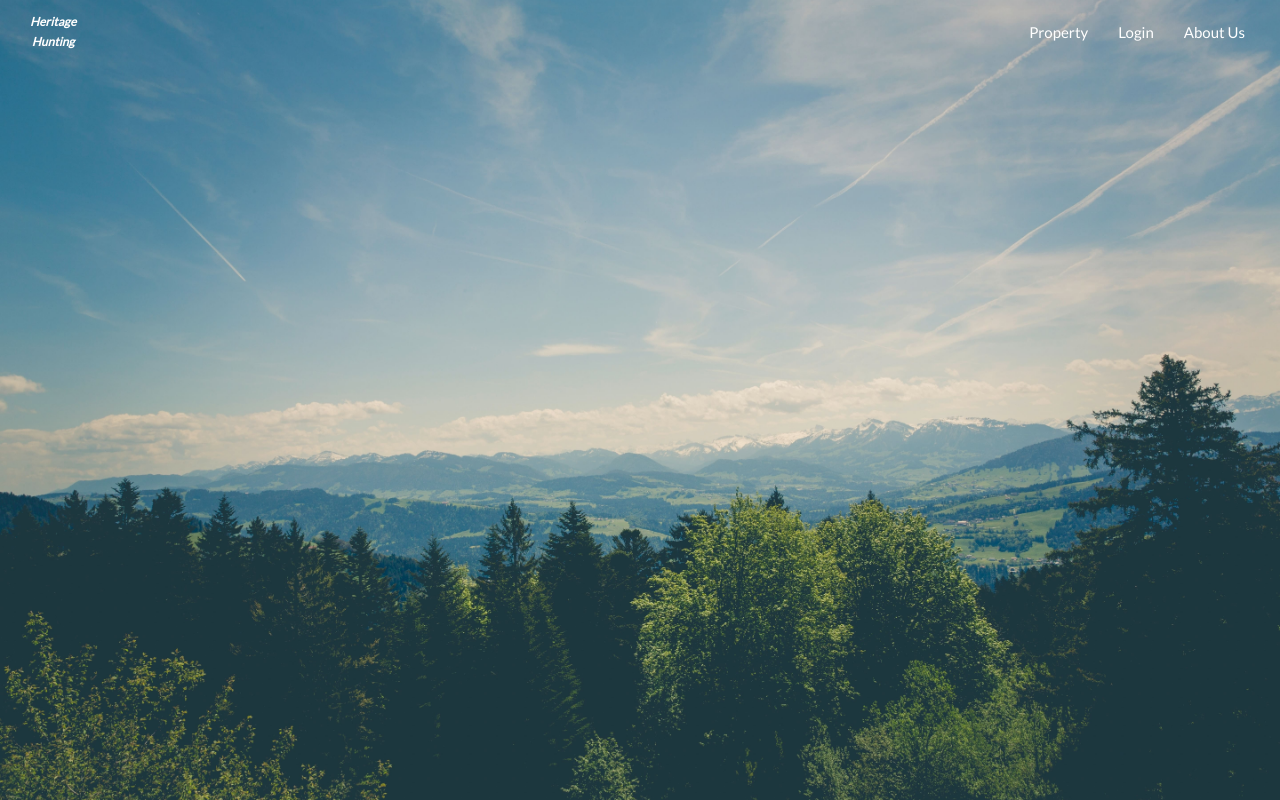
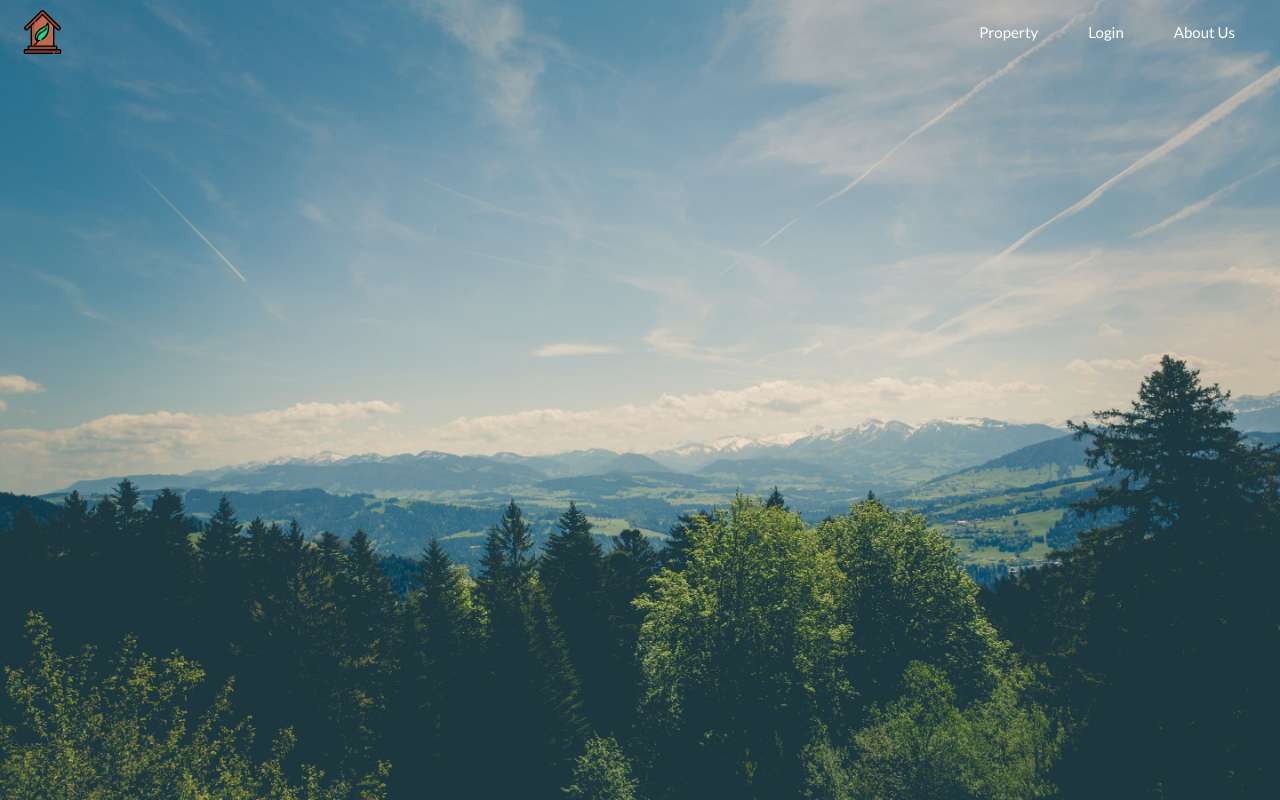
Before and after one commit to SusanGuy/booking-website-frontend, a React (Create React App) app: page / in a window 1280 px wide. Built offline with nearby package versions, Linux system fonts and the light colour scheme.

Commit message:
Style: Include temporary icon.

```diff
--- a/src/App.js
+++ b/src/App.js
@@ -1,30 +1,15 @@
-import React, { PureComponent } from 'react';
+import React from 'react';
 import './App.css';
 
 // Components
 import Routes from './routes';
-import PreLoader from './components/PreLoader';
 
-class App extends PureComponent {
-  state = {
-    isFullyLoaded: false,
-  };
-
-  componentDidMount() {
-    setTimeout(() => {
-      this.setState({
-        isFullyLoaded: true,
-      });
-    }, 1000);
-  }
-
-  render() {
-    const { isFullyLoaded } = this.state;
-
-    return (
-      <div className="App">{!isFullyLoaded ? <PreLoader /> : <Routes />}</div>
-    );
-  }
-}
+const App = () => {
+  return (
+    <div className="App">
+      <Routes />
+    </div>
+  );
+};
 
 export default App;
--- a/src/components/NavBar/index.js
+++ b/src/components/NavBar/index.js
@@ -4,15 +4,17 @@ import { Link } from 'react-router-dom';
 // Styles
 import './navbar.css';
 
+// Icons
+import icons from '../../shared/icons';
+
 const NavBar = () => {
   return (
     <nav className="NavBar">
       <div className="NavBar-wrapper">
         <Link to="/" className="NavBar--logo">
-          <span>Heritage</span>
-          <span>Hunting</span>
+          <img src={icons.ecoHome} alt="logo-eco" />
         </Link>
-        <ul id="nav-mobile" className="hide-on-med-and-down">
+        <ul id="nav-mobile" className="NavBar--menu hide-on-med-and-down">
           <li>
             <Link to="/property">Property</Link>
           </li>
--- a/src/components/NavBar/navbar.css
+++ b/src/components/NavBar/navbar.css
@@ -15,6 +15,7 @@
 
 .NavBar--logo {
     align-items: center;
+    color: var(--theme-main);
     display: flex;
     flex-direction: column;
     font-size: 12px;
@@ -28,3 +29,16 @@
     line-height: 20px;
     padding: 0 10px;
 }
+
+.NavBar--logo img {
+    height: 70%;
+}
+
+.NavBar--menu li {
+    padding: 0 10px;
+}
+
+.NavBar--menu a:hover {
+    background: rgba(0, 0, 0, 0);
+    border-bottom: 2px solid var(--theme-white);
+}
--- a/src/index.js
+++ b/src/index.js
@@ -2,6 +2,7 @@ import React from 'react';
 import ReactDOM from 'react-dom';
 
 // Assets
+import './theme.css';
 import './index.css';
 import './assets/css/materialize.css';
 
--- /dev/null
+++ b/src/shared/icons.js
@@ -0,0 +1,5 @@
+import ecoHome from '../assets/icon/flaticon/eco-house.svg';
+
+export default {
+  ecoHome,
+};
--- /dev/null
+++ b/src/theme.css
@@ -0,0 +1,4 @@
+:root {
+    --theme-main: #04eaa6;
+    --theme-white: #fff;
+}
```
Also changed, not shown: src/assets/icon/flaticon/eco-house.svg (added).
